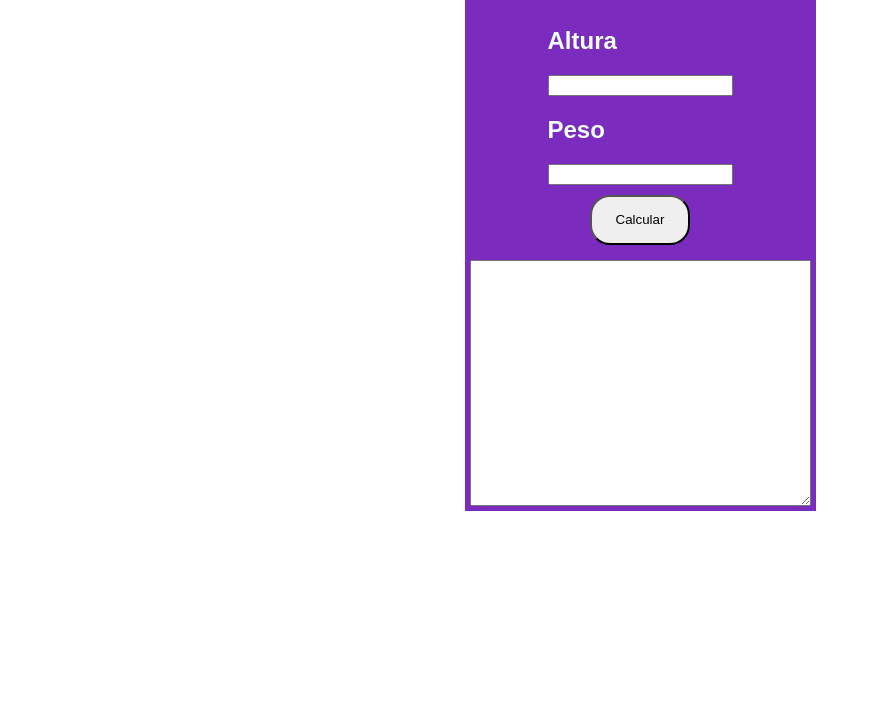
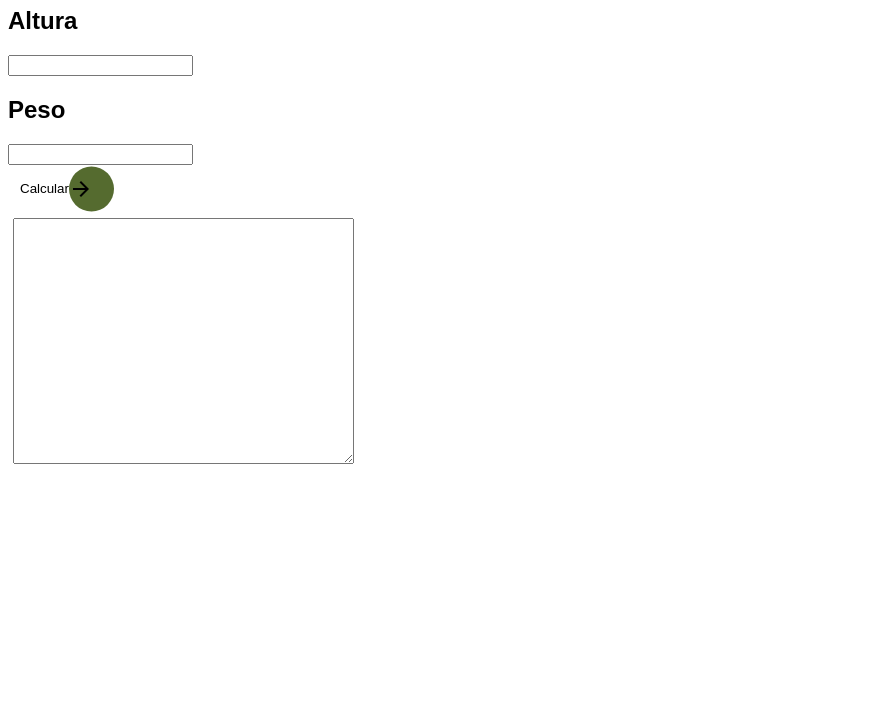
Before and after one commit to anikape/calculadoraIMC, a plain HTML site: page index.html in a window 1280 px wide. Shown: the part 81-800 px from the top of the page, without its empty margins (0-871 px from the left). Drawn offline with nearby package versions, Linux system fonts and the light colour scheme.

Commit message:
alterações

```diff
--- a/imc.js
+++ b/imc.js
@@ -7,22 +7,63 @@ function calculate() {
 
     var classificacao = '';
 
+    var imagem = '';
+
+    var resultado = imc.toFixed(1);
+
+
+    //Calculo do IMC
     if (imc < 16) {
-        classificacao = 'Valor inválido';
+        classificacao = ' ';
+        document.getElementById("valorInvalido").style.display = "block"; // a imagem aparecerá
+        document.getElementById("textoValue").innerHTML = "Olá! <br><br> Valor inválido. Por favor, verifique as informações iseridas." //mensagem que irá aparecer
+
     } else if (imc <= 16.9) {
-        classificacao = 'Muito abaixo do peso';
+        classificacao = 'muito abaixo do peso';
+        document.getElementById("muitoAbaixo").style.display = "block";
+        document.getElementById("muitoBaixo").innerHTML = "Olá! <br> Você está muito abaixo do peso. Que tal procurar a ajuda de um nutricionista e preparar aquela alimentação legal para chegar ao peso ideal"
+
     } else if (imc <= 18.4) {
-        classificacao = 'Abaixo do peso';
+        classificacao = 'abaixo do peso';
+        document.getElementById("abaixoDoPeso").style.display = "block";
+        document.getElementById("abaixoPeso").innerHTML = "Olá! Você está abaixo do peso. Mas com a ajuda de um nutricionista podemos chegar ao peso ideal. "
+
     } else if (imc <= 24.9) {
-        classificacao = 'Peso Normal.';
+        classificacao = 'com seu peso Normal.';
+        document.getElementById("pesoNormal").style.display = "block";
+        document.getElementById("pesoNormal").innerHTML = "Olá! Parabéns. Seu peso está normal. Continue cuidando da sua saúde."
+
     } else if (imc <= 29.9) {
-        classificacao = 'Acima do Peso.';
+        classificacao = 'acima do Peso.';
+        document.getElementById("acimaDoPeso").style.display = "block";
+        document.getElementById("pesoAcima").innerHTML = "Olá! Você está acima do peso. Mas sem desespero, ok?! Exercíos físicos e uma alimentação saudável são os aliados."
+
     } else if (imc <= 34.9) {
-        classificacao = 'Obesidade grau I.';
+        classificacao = 'com Obesidade grau I.';
+        document.getElementById("ob1").style.display = "block";
+        document.getElementById("obeso1").innerHTML = "Atenção! Você está com obesidade grau 1. Que tal iniciar um checkup?"
+
     } else if (imc <= 40) {
-        classificacao = 'Obesidade grau II.';
+        classificacao = 'com Obesidade grau II.';
+        document.getElementById("ob2").style.display = "block";
+        document.getElementById("obeso2").innerHTML = "Atenção! Você está com obesidade grau 2. Que tal iniciar um checkup? "
+
     } else if (imc > 40) {
-        classificacao = 'Obesidade grau III.';
+        classificacao = 'com Obesidade grau III.';
+        document.getElementById("ob3").style.display = "block";
+        document.getElementById("obeso3").innerHTML = "Atenção! Você está com obesidade grau 3. Que tal iniciar um checkup? Cuide-se!"
+
     }
-    document.getElementById("text_area").innerHTML = classificacao
+
+
+    document.getElementById("text_area").innerHTML = resultado
+    document.getElementById("valorInvalido").innerHTML = imagem
+
 }
+
+
+
+
+
+
+// alterancia de imagens
--- a/index.html
+++ b/index.html
@@ -6,12 +6,14 @@
     <meta name="viewport" content="width=device-width, initial-scale=1.0">
     <title>IMC</title>
     <link rel="stylesheet" href="./style.css">
+    <link rel="stylesheet" href="https://fonts.googleapis.com/css2?family=Material+Symbols+Outlined:opsz,wght,FILL,GRAD@20..48,100..700,0..1,-50..200" />
 </head>
 
 <body>
 
 
     <div class="area">
+
         <div class="container">
             <h1>Calculador de IMC</h1>
             <div class="input_area">
@@ -22,12 +24,34 @@
                 <h2>Peso</h2>
                 <input id="peso" type="number">
             </div>
-            <button onclick="calculate()">Calcular</button>
+            <button class="btn" onclick="calculate()">Calcular<span class="material-symbols-outlined">
+                arrow_forward
+                </span></button>
             <textarea id="text_area" rows="8"></textarea>
         </div>
+        <div class="imagens">
+            <h1 id="textoValue"> </h1>
+            <img id="valorInvalido" src="../calculadoraIMC/imagens/valorInvalido.png" alt="">
+            <h1 id="muitoBaixo"></h1>
+            <img id="muitoAbaixo" src="imagens/muitoAbaixo.jpg" alt="">
+            <h1 id="abaixoPeso"></h1>
+            <img id="abaixoDoPeso" src="imagens/abaixoDoPeso.jfif" alt="">
+            <h1 id="pesoBom"></h1>
+            <img id="pesoNormal" src="imagens/pesoNormal.jpg" alt="">
+            <h1 id="pesoAcima"></h1>
+            <img id="acimaDoPeso" src="imagens/acimaDoPeso.jfif" alt="">
+            <h1 id="obeso1"></h1>
+            <img id="ob1" src="imagens/Ob1.jpg" alt="">
+            <h1 id="obeso2"></h1>
+            <img id="ob2" src="imagens/Ob2.jpg" alt="">
+            <h1 id="obeso3"></h1>
+            <img id="ob3" src="imagens/Ob3.png" alt="">
 
-    </div>
-    <script src="./imc.js"></script>
+
+
+        </div>
+        <script src="./imc.js"></script>
+        <script src="button.js"></script>
 
 </body>
 
--- a/style.css
+++ b/style.css
@@ -2,23 +2,35 @@ body {
     font-family: Arial, Helvetica, sans-serif;
 }
 
-.container {
-    display: flex;
-    flex-direction: column;
-    align-items: center;
-    background-color: #7B2CBF;
-}
-
 .area {
+    width: 100vh;
     display: flex;
     justify-content: center;
     align-items: center;
 }
 
+.container {
+    display: inline-block;
+    flex-direction: column;
+    align-items: center;
+}
+
+.imagens {
+    width: 100%;
+    display: inline-block;
+    justify-content: flex-start;
+    align-items: flex-start;
+    align-self: flex-start;
+    padding: 100px;
+}
+
+img {
+    width: 300px;
+    display: none;
+}
+
 h1,
-h2 {
-    color: azure;
-}
+h2 {}
 
 textarea {
     display: flex;
@@ -31,19 +43,31 @@ textarea {
 }
 
 button {
-    width: 100px;
-    margin-bottom: 10px;
-    margin-top: 10px;
-    height: 50px;
-    width: 100px;
-    border-radius: 20px;
+    display: flex;
+    align-items: center;
+    color: black;
+    background: none;
+    padding: 12px 12px;
+    position: relative;
+    border: none
 }
 
-button:hover {
-    background: #9D4EDD;
-    color: #fff;
-    border: 1px solid #eee;
-    border-radius: 20px;
-    box-shadow: 5px 5px 5px #eee;
-    text-shadow: none;
+button::before {
+    content: '';
+    position: absolute;
+    top: 50%;
+    transform: translateY(-50%) translateX(calc(100% + 4px));
+    width: 45px;
+    height: 45px;
+    background-color: darkolivegreen;
+    border-radius: 50px;
+    transition: transform .25s .25s cubic-bezier(0, 0, .5, 2), width .25s cubic-bezier(0, 0, .5, 2);
+    /*Verificar o q é cubic-bexier*/
+    z-index: -1;
 }
+
+button:hover::before {
+    width: 100%;
+    transform: translateY(-50%) translateX(-18px);
+    transition: transform .25s cubic-bezier(0, 0, .5, 2), width .25s .025s cubic-bezier(0, 0, .5, 2);
+}
```
Also changed, not shown: imagens/Ob1.jpg (added), imagens/Ob2.jpg (added), imagens/Ob3.png (added), imagens/abaixoDoPeso.jfif (added), imagens/acimaDoPeso.jfif (added), imagens/muitoAbaixo.jpg (added), imagens/pesoNormal.jpg (added), imagens/valorInvalido.png (added).
